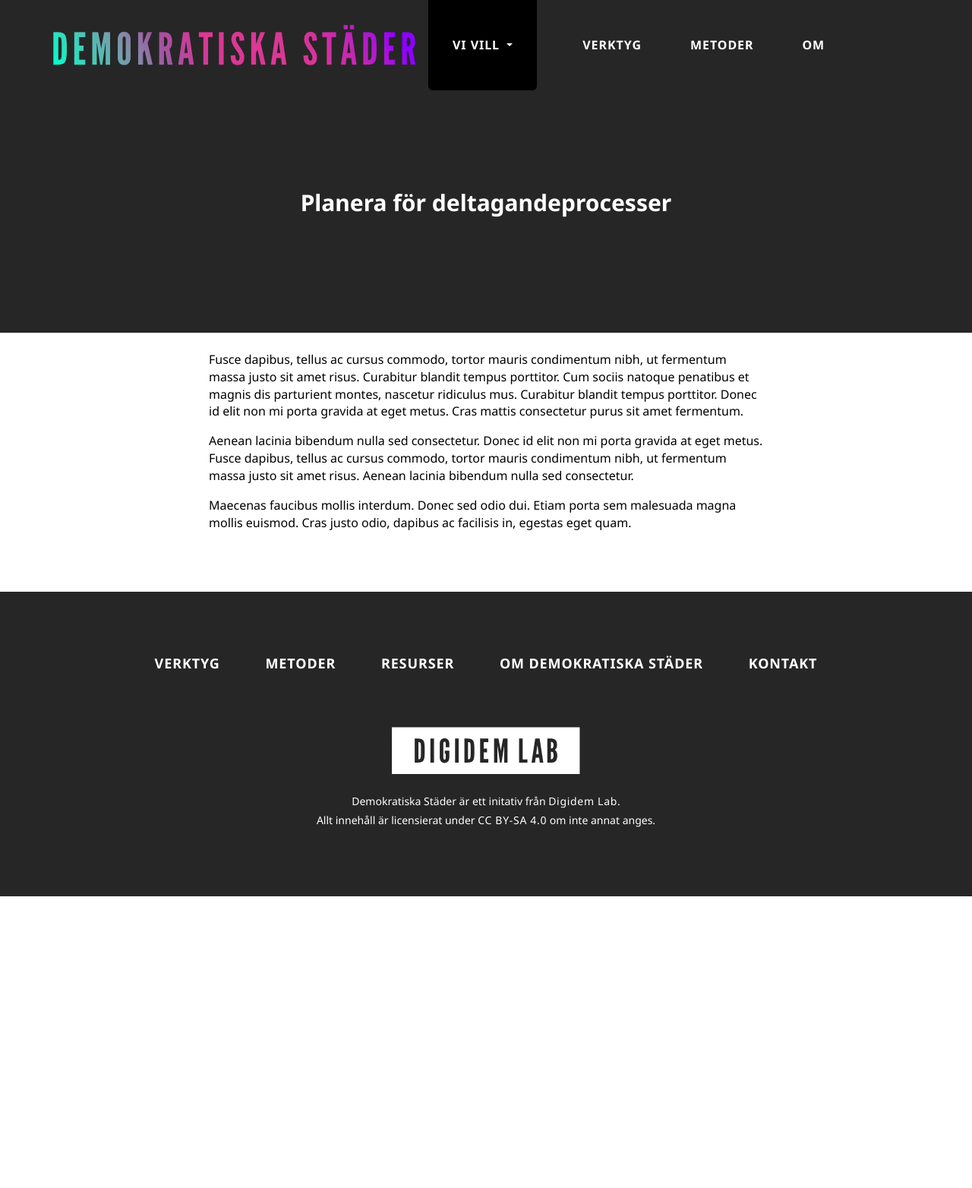
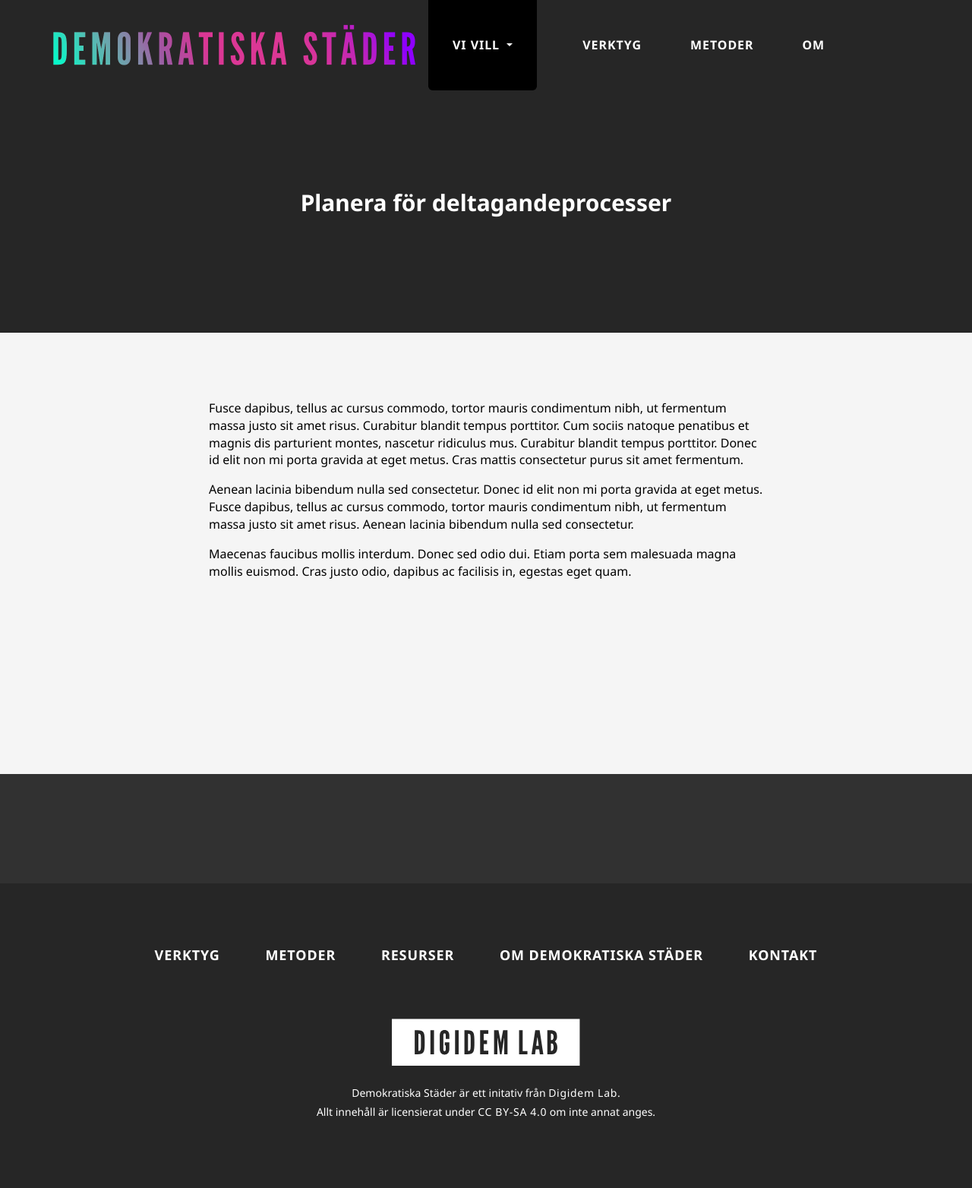
Before and after one commit to digidemlab/demokratiskastader, a Jekyll site: the page built from _themes/planera-deltagandeprocesser.md, in a window 1280 px wide. Shown: the whole page at 76% size. Built offline with Jekyll 4.4.1, drawn with Linux system fonts in a browser that asks for light colours; before the commit the page ends 1180 px from its top, so only the background shows below that.

Commit message:
Fixed some colors

```diff
--- a/_layouts/theme.html
+++ b/_layouts/theme.html
@@ -18,7 +18,8 @@ layout: global
   </div>
 </div>
 
-<div class="container">
+<div class="container-full-width -dirty-white-light">
+  <div class="container -wide-margins">
     <div class="page-content">
       <div class="row">
         <div class="content col-sm-10 offset-sm-1 col-md-8 offset-md-2">
@@ -27,9 +28,10 @@ layout: global
       </div>
     </div>
   </div>
+</div>
 
-<div class="container-full-width">
-  <div class="container">
+<div class="container-full-width -dirty-white-light">
+  <div class="container -wide-margins">
     <div class="row">
       <!-- Tools & Methods in Theme -->
       {% assign posts=site.posts | where:"themes", page.title %}
@@ -39,7 +41,9 @@ layout: global
     </div>
   </div>
 </div>
-<div class="container">
+
+<div class="container-full-width -gray-light">
+  <div class="container -wide-margins">
     <div class="row">
       <!-- Resources in Theme -->
       {% assign resources=site.resources | where:"themes", page.title %}
@@ -49,3 +53,4 @@ layout: global
     </div>
     <hr>
   </div>
+</div>
```
Also changed, not shown: _layouts/page.html (+7 -5 lines). Lines whose indentation alone changed are shown as unchanged.
